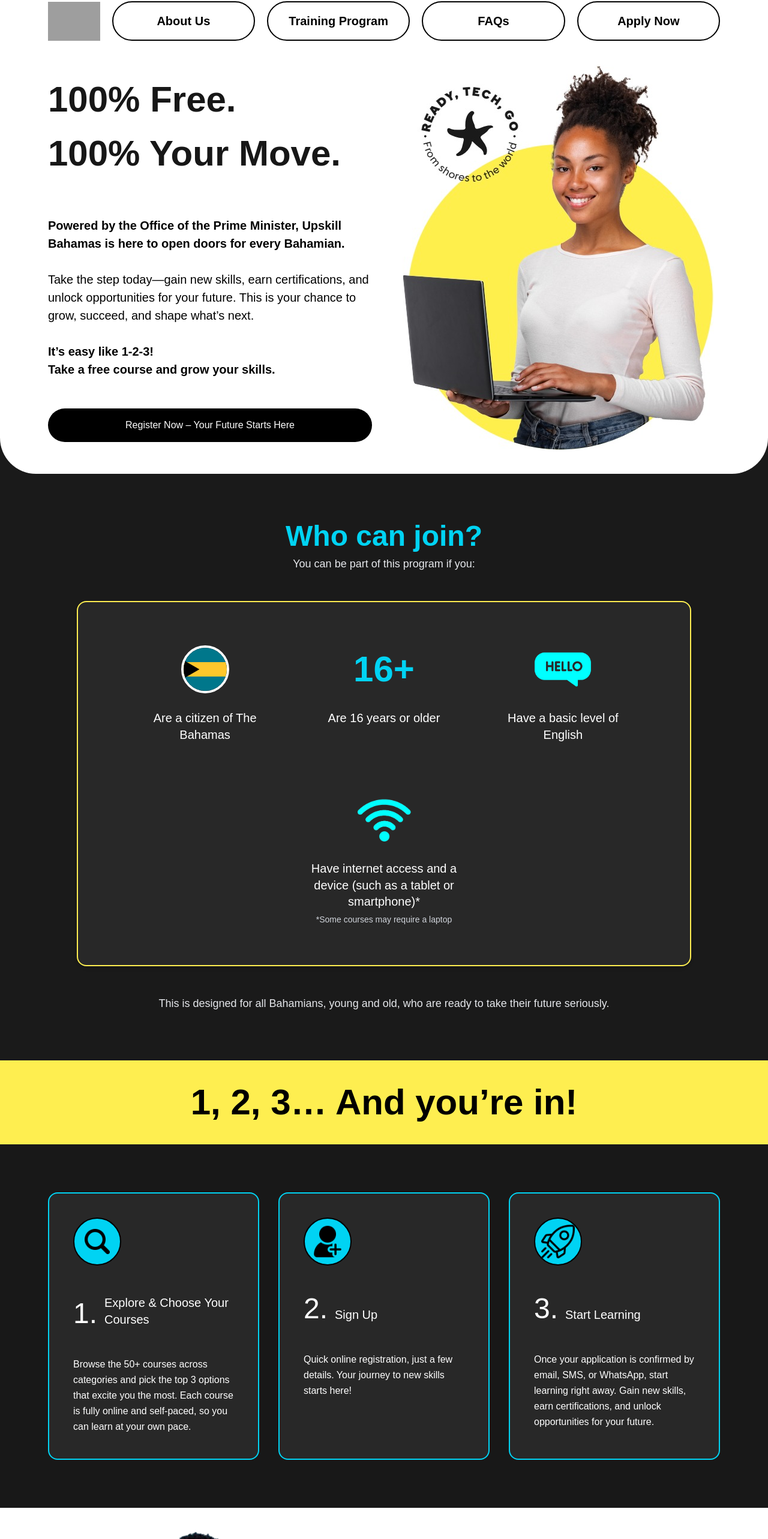
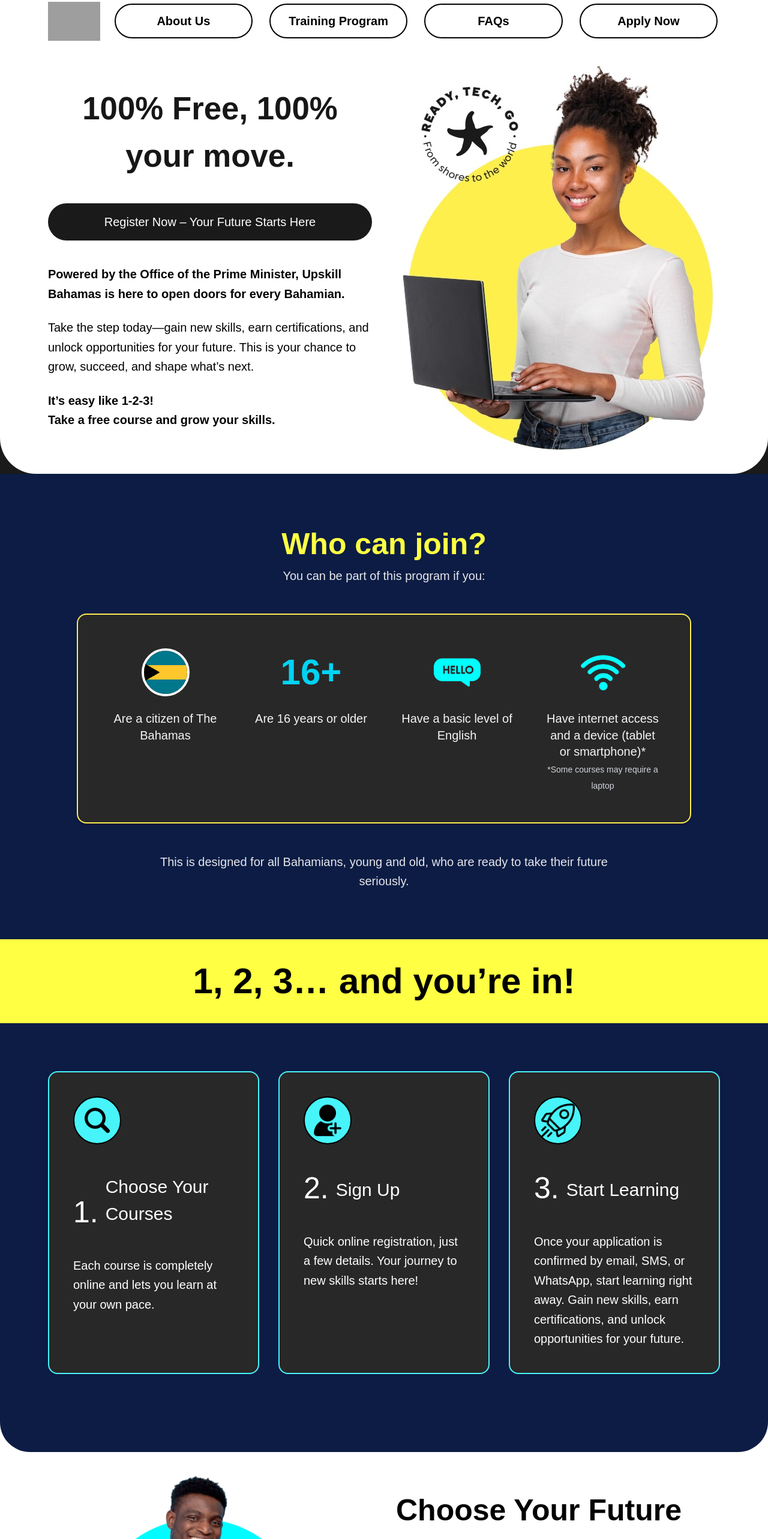
Before and after one commit to Staion-ai/bahamas-frontend-preview, a Next.js app: page / in a window 1280 px wide. Shown: the part 38-2604 px from the top of the page at 60% size. Built offline with nearby package versions, Linux system fonts and the light colour scheme; grey boxes are pictures that could not be loaded; a web font is replaced by a local one.

Commit message:
[FIX]Landing page

```diff
--- a/src/app/globals.css
+++ b/src/app/globals.css
@@ -33,3 +33,7 @@ body {
 .animate-stepIn {
   animation: stepIn 0.7s ease-out forwards;
 }
+
+html {
+  scroll-behavior: smooth;
+}
--- a/src/components/landing/Future.tsx
+++ b/src/components/landing/Future.tsx
@@ -18,17 +18,17 @@ return (
 
       {/* Texto */}
       <div className="flex-1 flex flex-col justify-between h-full">
-        <h2 className="text-[36px] mb-14 font-[800]">
+        <h2 className="text-[34px] md:text-[50px] mb-[20px] font-[800]">
           Choose Your Future
         </h2>
 
-        <p className="text-base mb-5">
+        <p className="text-[20px] mb-5">
           Discover a wide range of opportunities designed for Bahamians like you.
           From technology and business to hospitality and personal growth,
           there’s a course for every passion and career path.
         </p>
 
-        <p className="text-base mb-5">
+        <p className="text-[20px] mb-5">
           Instead of scrolling through endless options,{" "}
           <span className="font-bold">
             start by choosing the statement that reflects the future you want to build.
@@ -38,7 +38,7 @@ return (
         <a
           href=""
           className="
-            bg-[#feee50] text-black hover:border-1 hover:border-black rounded-full
+            bg-[#FFFF43] text-[20px] text-black hover:border-1 hover:border-black rounded-full
             px-6 py-3 text-center text-base font-[600]
             transition-colors duration-300 hover:bg-yellow-300
             w-full
--- a/src/components/landing/HeroSection.tsx
+++ b/src/components/landing/HeroSection.tsx
@@ -3,6 +3,7 @@ import React from 'react'
 const HeroSection = () => {
     return (
         <section
+            id='about'
             className="
                 flex items-center justify-between bg-white
                 px-20 py-0 pb-[40px] gap-10
@@ -14,38 +15,40 @@ const HeroSection = () => {
             <div className="flex-1">
                 <h1
                     className="
-                        text-[80px] mb-15 font-bold
-                        max-[1490px]:text-[60px]
-                        max-[1170px]:text-[32px] max-[1170px]:mb-10
+                        text-[clamp(2rem,5vw,3.3rem)] md:mt-0 mt-10 mb-10 font-bold text-center
                     "
                 >
-                    100% Free. <br />100% Your Move.
+                    100% Free, 100% your move.
                 </h1>
-
-                <p className="mb-[30px] text-black text-[24px] font-semibold max-[1490px]:text-[20px] max-[1170px]:text-[16px]">
-                    Powered by the Office of the Prime Minister, Upskill Bahamas is here to open doors for every Bahamian.
-                </p>
-
-                <p className="mb-[30px] text-black text-[24px] max-[1490px]:text-[20px] max-[1170px]:text-[16px]">
-                    Take the step today—gain new skills, earn certifications, and unlock opportunities for your future. This is
-                    your chance to grow, succeed, and shape what’s next.
-                </p>
-
-                <p className="mb-[30px] text-black text-[24px] font-semibold max-[1490px]:text-[20px] max-[1170px]:text-[16px]">
-                    It’s easy like 1-2-3! <br />Take a free course and grow your skills.
-                </p>
 
                 <a
                     href=""
                     className="
-                        inline-block mt-5 px-6 py-4 bg-black text-white text-center
+                        text-[16px] sm:text-[18px] md:text-[20px]
+                        inline-block
+                        mb-10 md:px-10 md:py-4 px-8 py-3
+                        bg-[#1A1A1A] text-white text-center
                         font-normal no-underline rounded-full w-full
                         transition-all duration-300
-                        hover:bg-cyan-300 hover:text-black hover:border-1
+                        hover:bg-[#47F4FA] hover:text-black hover:border-1
                     "
                 >
                     Register Now – Your Future Starts Here
                 </a>
+                <div className="space-y-6 max-[1170px]:space-y-4 text-center md:text-left">
+                    <p className="text-black text-[22px] font-semibold leading-relaxed md:text-[20px] max-[1170px]:text-[16px]">
+                        Powered by the Office of the Prime Minister, Upskill Bahamas is here to open doors for every Bahamian.
+                    </p>
+
+                    <p className="text-black text-[22px] leading-relaxed md:text-[20px] max-[1170px]:text-[16px]">
+                        Take the step today—gain new skills, earn certifications, and unlock opportunities for your future.
+                        This is your chance to grow, succeed, and shape what’s next.
+                    </p>
+
+                    <p className="text-black text-[22px] font-semibold leading-relaxed md:text-[20px] max-[1170px]:text-[16px]">
+                        It’s easy like 1-2-3! <br /> Take a free course and grow your skills.
+                    </p>
+                </div>
             </div>
 
             {/* RIGHT */}
--- a/src/components/landing/Join.tsx
+++ b/src/components/landing/Join.tsx
@@ -3,66 +3,94 @@ import React from 'react'
 const Join = () => {
   const requirements = [
     {
-            icon: <img src="/flagBahamas.svg" alt="Bahamas Flag" className="w-20 h-20 rounded-full border-4 border-white object-cover" />,
+      icon: (
+        <img
+          src="/flagBahamas.svg"
+          alt="Bahamas Flag"
+          className="w-16 h-16 sm:w-20 sm:h-20 rounded-full border-4 border-white object-cover"
+        />
+      ),
       text: "Are a citizen of The Bahamas",
     },
     {
-            icon: <span className="text-6xl font-bold text-cyan-400">16+</span>,
+      icon: <span className="text-5xl sm:text-6xl font-bold text-cyan-400">16+</span>,
       text: "Are 16 years or older",
     },
     {
-            icon: <img src="/iconEnglish.png" alt="English Icon" className="w-24 h-auto" />,
+      icon: (
+        <img
+          src="/iconEnglish.png"
+          alt="English Icon"
+          className="w-16 sm:w-20 h-auto"
+        />
+      ),
       text: "Have a basic level of English",
     },
     {
-            icon: <img src="/iconWifi.png" alt="WiFi Icon" className="w-24 h-auto" />,
+      icon: (
+        <img
+          src="/iconWifi.png"
+          alt="WiFi Icon"
+          className="w-16 sm:w-20 h-auto"
+        />
+      ),
       text: (
         <>
-                Have internet access and a device (such as a tablet or smartphone)* <br />
-                <span className="text-sm text-gray-300">*Some courses may require a laptop</span>
+          Have internet access and a device (tablet or smartphone)* <br />
+          <span className="text-[14px] text-gray-300">
+            *Some courses may require a laptop
+          </span>
         </>
       ),
     },
   ];
 
   return (
-        <section className="text-white text-center bg-[#1a1a1a] px-6 sm:px-10 md:px-20 lg:px-32 py-20">
+    <section className="text-white text-center bg-[#0C1C44] px-6 sm:px-10 md:px-20 lg:px-32 py-16 sm:py-20">
       {/* Title */}
-            <div className="mb-12">
-                <h1 className="text-4xl md:text-5xl font-extrabold text-cyan-400 mb-2">Who can join?</h1>
-                <p className="text-gray-200 text-lg">You can be part of this program if you:</p>
+      <div className="mb-10 sm:mb-12">
+        <h1 className="text-[34px] sm:text-[40px] md:text-[50px] font-extrabold text-[#FFFF43]">
+          Who can join?
+        </h1>
+        <p className="text-gray-200 text-[16px] sm:text-[18px] md:text-[20px]">
+          You can be part of this program if you:
+        </p>
       </div>
 
       {/* Requirements */}
       <div
         className="
           bg-[#282828] border-2 border-[#feee50] rounded-2xl shadow-md
-                flex flex-wrap justify-center items-start gap-10 md:gap-20
-                p-8 md:p-16 transition-transform duration-300 hover:-translate-y-1
+          grid grid-cols-1 sm:grid-cols-2 lg:grid-cols-4 gap-10 sm:gap-12 p-8 sm:p-12
+          transition-transform duration-300 hover:-translate-y-1
         "
       >
         {requirements.map((req, index) => (
           <div
             key={index}
             className="
-                    flex flex-col items-center text-center max-w-[250px]
+              flex flex-col items-center text-center
               transition-transform duration-300 hover:-translate-y-1
             "
           >
-                    <div className="flex justify-center items-center w-24 h-24 mb-5">
+            <div className="flex justify-center items-center w-20 h-20 sm:w-24 sm:h-24 mb-4">
               {req.icon}
             </div>
-                    <p className="text-lg md:text-xl leading-snug">{req.text}</p>
+            <p className="text-[16px] sm:text-[18px] md:text-[20px] leading-snug text-gray-100">
+              {req.text}
+            </p>
           </div>
         ))}
       </div>
 
       {/* Description */}
-            <p className="mt-12 text-base md:text-lg text-gray-200 max-w-3xl mx-auto leading-relaxed">
-                This is designed for all Bahamians, young and old, who are ready to take their future seriously.
+      <p className="mt-10 sm:mt-12 text-[16px] sm:text-[18px] md:text-[20px] text-gray-200 max-w-3xl mx-auto leading-relaxed">
+        This is designed for all Bahamians, young and old, who are ready to take
+        their future seriously.
       </p>
     </section>
   );
-}
+};
+
 
 export default Join
--- a/src/components/landing/NavBar.tsx
+++ b/src/components/landing/NavBar.tsx
@@ -1,5 +1,6 @@
 "use client";
 import { useState, useEffect } from "react";
+import Link from "next/link";
 
 export default function NavBar() {
 
@@ -73,14 +74,14 @@ export default function NavBar() {
                     max-[1170px]:flex-col max-[1170px]:bg-white max-[1170px]:border-b max-[1170px]:border-gray-300
                     max-[1170px]:shadow-md max-[1170px]:overflow-hidden
                     max-[1170px]:transition-all max-[1170px]:duration-500 max-[1170px]:ease-in-out
-                    ${open ? "max-[1170px]:max-h-[400px] opacity-100" : "max-[1170px]:max-h-0 opacity-0"}
+                    ${open ? "max-[1170px]:max-h-[400px] max-[1170px]:opacity-100" : "max-[1170px]:max-h-0 max-[1170px]:opacity-0"}
                 `}
                 >
                     {[
-                        { label: "About Us", href: "" },
-                        { label: "Training Program", href: "" },
-                        { label: "FAQs", href: "" },
-                        { label: "Apply Now", href: "" },
+                        { label: "About Us", href: "#about" },
+                        { label: "Training Program", href: "#training" },
+                        { label: "FAQs", href: "#faqs" },
+                        { label: "Apply Now", href: "/register" },
                     ].map((item) => (
                         <li
                         key={item.label}
@@ -89,19 +90,19 @@ export default function NavBar() {
                             max-[1170px]:justify-center max-[1170px]:px-5 max-[1170px]:py-2
                         "
                         >
-                        <a
+                            <Link
                                 href={item.href}
                                 onClick={() => setOpen(false)}
                                 className="
                                 no-underline text-black font-semibold text-[20px]
-                            px-2 py-4 w-full text-center border-2 border-black rounded-full
+                                px-1.5 m-1 py-3 w-full text-center border-2 border-black rounded-full
                                 transition-colors duration-300
-                            hover:bg-cyan-300
+                                hover:bg-[#47F4FA]
                                 max-[1170px]:text-center
                                 "
                             >
                                 {item.label}
-                        </a>
+                            </Link>
                         </li>
                     ))}
                 </ul>
--- a/src/components/landing/Separated.tsx
+++ b/src/components/landing/Separated.tsx
@@ -4,13 +4,13 @@ const Separated = () => {
     return (
         <section
             className="
-                w-full bg-[#feee50] py-10 px-10
+                w-full bg-[#FFFF43] py-10 px-10
                 flex items-center justify-center text-center
                 sm:px-20
             "
         >
             <p className="text-4xl sm:text-6xl font-extrabold text-black m-0">
-                1, 2, 3… And you’re in!
+                1, 2, 3… and you’re in!
             </p>
         </section>
     );
--- a/src/components/landing/Steps.tsx
+++ b/src/components/landing/Steps.tsx
@@ -5,8 +5,8 @@ export default function Steps() {
         {
             img: "/step1.png",
             number: "1.",
-            title: "Explore & Choose Your Courses",
-            desc: "Browse the 50+ courses across categories and pick the top 3 options that excite you the most. Each course is fully online and self-paced, so you can learn at your own pace.",
+            title: "Choose Your Courses",
+            desc: "Each course is completely online and lets you learn at your own pace.",
         },
         {
             img: "/step2.png",
@@ -23,13 +23,14 @@ export default function Steps() {
     ];
 
     return (
+        <>
         <section
         className="
             grid grid-cols-1 sm:grid-cols-2 lg:grid-cols-3
             gap-8 w-full
             px-5 sm:px-10 md:px-20
             py-[80px]
-            text-white bg-[#181818]
+            text-white bg-[#0C1C44]
         "
         >
             {steps.map((step, index) => (
@@ -37,12 +38,12 @@ export default function Steps() {
                     key={index}
                     className="
                         flex flex-col justify-start
-                        border-2 border-cyan-400 rounded-2xl
+                        border-2 border-[#47F4FA] rounded-2xl
                         bg-[#282828] p-10
                     "
                 >
                     {/* ICON */}
-                    <div className="w-20 h-20 rounded-full bg-cyan-400 border-2 border-black flex items-center justify-center mb-12 overflow-hidden">
+                    <div className="w-20 h-20 rounded-full bg-[#47F4FA] border-2 border-black flex items-center justify-center mb-12 overflow-hidden">
                         <img
                             src={step.img}
                             alt={step.title}
@@ -52,14 +53,29 @@ export default function Steps() {
 
                     {/* TITLE */}
                     <div className="flex flex-row items-end gap-3 mb-12">
-                        <h3 className="text-5xl leading-none">{step.number}</h3>
-                        <p className="text-lg sm:text-xl m-0">{step.title}</p>
+                        <h3 className="text-[50px] leading-none">{step.number}</h3>
+                        <p className="text-[30px] m-0">{step.title}</p>
                     </div>
 
                     {/* DESCRIPTION */}
-                    <p className="text-sm sm:text-base leading-relaxed">{step.desc}</p>
+                    <p className="text-[20px] leading-relaxed">{step.desc}</p>
                 </div>
             ))}
         </section>
+
+            <div className="w-full h-[40px] md:h-[50px] flex flex-row">
+                <div className="w-[10%] h-full bg-white relative overflow-hidden">
+                    <div className="absolute top-0 right-0 w-full h-full bg-[#0C1C44] rounded-bl-full"></div>
+                </div>
+
+                <div className="w-[80%] h-full bg-[#0C1C44]">
+
+                </div>
+
+                <div className="w-[10%] h-full bg-white relative overflow-hidden">
+                    <div className="absolute top-0 left-0 w-full h-full bg-[#0C1C44] rounded-br-full"></div>
+                </div>
+            </div>
+        </>
     );
 }
--- a/src/components/landing/StepsTwo.tsx
+++ b/src/components/landing/StepsTwo.tsx
@@ -13,7 +13,7 @@ const StepsTwo = () => {
         >
             <div
                 className="
-                flex-1 text-base leading-relaxed
+                flex-1 text-[20px] leading-relaxed
                 p-5 md:p-8
                 border-b md:border-b-0 md:border-r border-black
                 "
@@ -31,7 +31,7 @@ const StepsTwo = () => {
             <div
                 className="
                 flex-1 text-base leading-relaxed
-                p-5 md:p-8
+                p-5 md:p-8 text-[20px]
                 border-b md:border-b-0 md:border-r border-black
                 "
             >
@@ -43,7 +43,7 @@ const StepsTwo = () => {
             <div
                 className="
                 flex-1 text-base leading-relaxed
-                p-5 md:p-8
+                p-5 md:p-8 text-[20px]
                 "
             >
                 No matter which option you choose, you’ll gain skills that open doors to
```
Also changed, not shown: src/components/landing/Carousel.tsx (+25 -24 lines), src/components/landing/Faqs.tsx (+21 -7 lines), src/components/landing/Footer.tsx (+6 -6 lines), src/components/landing/Journey.tsx (+13 -7 lines). Lines whose indentation alone changed are shown as unchanged.
